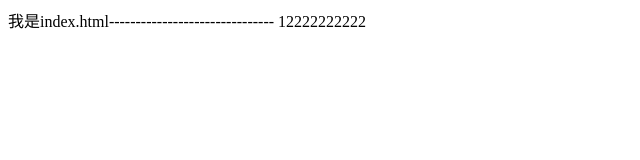
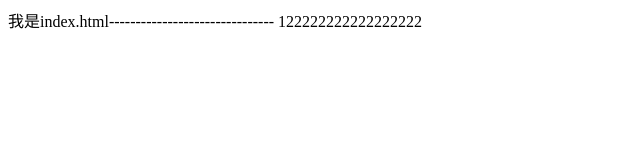
Before and after one commit to h1131796722/git-demo, a plain HTML site: page index.html in a window 1280 px wide. Shown: the full height of the page, 0-640 px from the left. Drawn offline with Linux system fonts and the light colour scheme.

Commit message:
A第四次提交

```diff
--- a/index.html
+++ b/index.html
@@ -8,7 +8,7 @@
 </head>
 
 <body>
-    我是index.html------------------------------- 12222222222
+    我是index.html------------------------------- 122222222222222222
 </body>
 
 </html>
```
